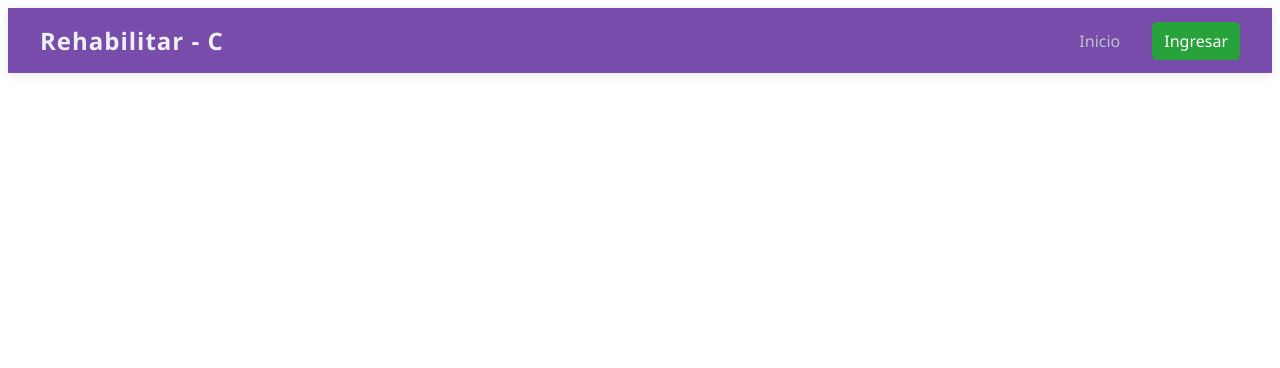
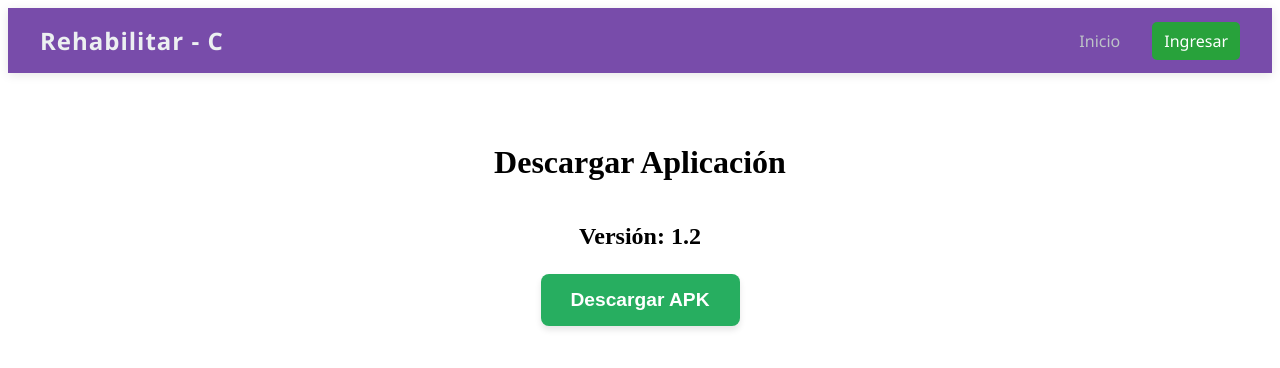
Before and after one commit to SamuelDiaz2/portal-web, a React (Vite) app: page /portal-web/apk in a window 1280 px wide. Shown: the top 368 px of the page. Built offline with nearby package versions, Linux system fonts and the light colour scheme.

Commit message:
ajustes pagina estatica

```diff
--- a/src/App.jsx
+++ b/src/App.jsx
@@ -1,4 +1,4 @@
-import { BrowserRouter as Router, Routes, Route } from 'react-router-dom';
+import { BrowserRouter as Router, Routes, Route, Navigate } from 'react-router-dom';
 import Navbar from './components/navbar'
 import Login from './pages/login/login';
 import Ingresar from './pages/ingresar/ingresar';
@@ -9,17 +9,21 @@ import Agendar from './pages/agendar/agendar';
 
 function App() {
   return (
-    <Router>
+    <Router basename="/portal-web">
       <div className="App">
         <Navbar />
         {/* Aquí es donde "aterrizan" los componentes al navegar */}
         <Routes>
-          <Route path="/" element={<Inicio />} />
+          <Route path="/" element={<Navigate to="/inicio" replace />} />
+
+          <Route path="/inicio" element={<Inicio />} />
           <Route path="/ingresar" element={<Ingresar />} />
           <Route path="/login" element={<Login />} />
           <Route path="/apk" element={<Apk />} />
           <Route path="/registro" element={<Registro />} />
           <Route path="/agendar" element={<Agendar />} />
+
+          <Route path="*" element={<Navigate to="/inicio" replace />} />
         </Routes>
       </div>
     </Router>
--- a/src/main.jsx
+++ b/src/main.jsx
@@ -1,6 +1,5 @@
 import { StrictMode } from 'react'
 import { createRoot } from 'react-dom/client'
-import Navbar from './components/navbar.jsx'
 import App from './App.jsx'
 
 createRoot(document.getElementById('root')).render(
--- a/src/pages/apk/apk.jsx
+++ b/src/pages/apk/apk.jsx
@@ -2,6 +2,8 @@
 // app-debug.apk actual 1.2
 
 import './apk.css';
+
+
 
 const version = "1.2";
 
@@ -13,7 +15,7 @@ function Apk() {
             <h2>Versión: {version}</h2>
 
             {/* Opción 1: Enlace directo con atributo download */}
-            <a href="/app-debug.apk" download="PortalProfesionales.apk">
+            <a href="descargas/app-debug.apk" download="PortalProfesionales.apk">
                 <button className="download-button">
                     Descargar APK
                 </button>
```
Also changed, not shown: 1 other file (tests, documents, lock files or other folders).
